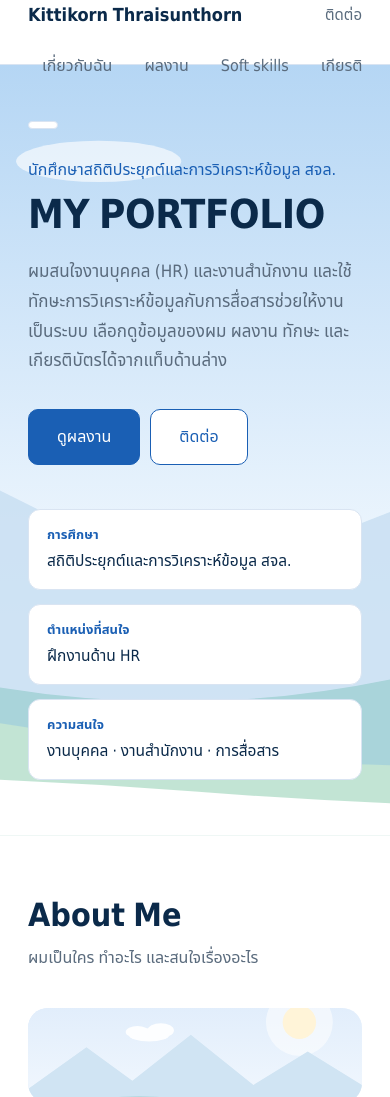
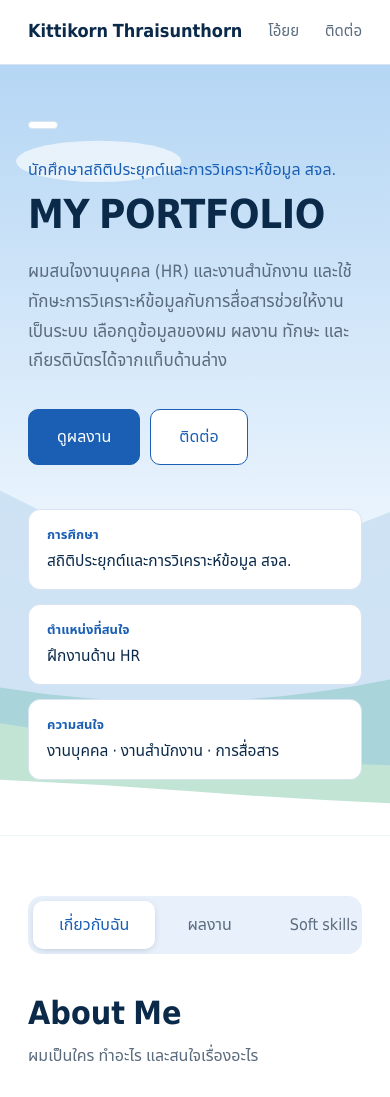
Before and after one commit to KittikornThraisunthorn/Portfolio, a plain HTML site: page index.html in a window 390 px wide. Shown: the top 1097 px of the page. Drawn offline with Linux system fonts and the light colour scheme; a web font is replaced by a local one.

Commit message:
Restore previous portfolio version

```diff
--- a/index.html
+++ b/index.html
@@ -7,28 +7,10 @@
 <link rel="preconnect" href="https://fonts.googleapis.com">
 <link href="https://fonts.googleapis.com/css2?family=IBM+Plex+Sans+Thai:wght@300;400;500;600;700&display=swap" rel="stylesheet">
 <link rel="stylesheet" href="style.css">
-<style>
-header .wrap{display:flex;align-items:center;gap:12px}
-header .logo{margin-right:auto}
-header .tabs{display:flex;gap:4px;margin:0;padding:0;border:0;background:none;width:auto}
-header .tab{padding:8px 14px;white-space:nowrap}
-header nav{display:flex;gap:12px}
-#portfolio{scroll-margin-top:72px}
-@media (max-width:720px){
-  header .wrap{flex-wrap:wrap}
-  header .tabs{order:3;width:100%;overflow-x:auto;-webkit-overflow-scrolling:touch}
-}
-</style>
 </head>
 <body>
 <header><div class="wrap"><a class="logo" href="#top">Kittikorn Thraisunthorn</a>
-  <div class="tabs" role="tablist" aria-label="หมวดหมู่">
-  <button class="tab" role="tab" id="tab-about" ...>เกี่ยวกับฉัน</button>
-  <button class="tab" role="tab" id="tab-works" ...>ผลงาน</button>
-  <button class="tab" role="tab" id="tab-soft" ...>Soft skills</button>
-  <button class="tab" role="tab" id="tab-certs" ...>เกียรติบัตร</button>
-</div>
-<nav><a href="#contact">ติดต่อ</a></nav></div></header>
+<nav><a href="#portfolio">โอ้ยย</a><a href="#contact">ติดต่อ</a></nav></div></header>
 <main id="top">
 <div class="hero"><svg class="hbg" viewBox="0 0 1440 560" preserveAspectRatio="xMidYMax slice" aria-hidden="true">
 <defs><linearGradient id="hs" x1="0" y1="0" x2="0" y2="1"><stop offset="0" stop-color="#B5D6F4"/><stop offset=".6" stop-color="#EAF4FD"/><stop offset="1" stop-color="#fff"/></linearGradient></defs>
@@ -56,6 +38,12 @@ header nav{display:flex;gap:12px}
 </div></div>
 
 <section id="portfolio"><div class="wrap">
+<div class="tabs" role="tablist" aria-label="หมวดหมู่">
+<button class="tab" role="tab" id="tab-about" aria-controls="p-about" aria-selected="true">เกี่ยวกับฉัน</button>
+<button class="tab" role="tab" id="tab-works" aria-controls="p-works" aria-selected="false" tabindex="-1">ผลงาน</button>
+<button class="tab" role="tab" id="tab-soft" aria-controls="p-soft" aria-selected="false" tabindex="-1">Soft skills</button>
+<button class="tab" role="tab" id="tab-certs" aria-controls="p-certs" aria-selected="false" tabindex="-1">เกียรติบัตร</button>
+</div>
 
 <div class="panel" role="tabpanel" id="p-about" aria-labelledby="tab-about">
 <div class="head"><h2>About Me</h2><p class="sub">ผมเป็นใคร ทำอะไร และสนใจเรื่องอะไร</p></div>
@@ -107,13 +95,5 @@ header nav{display:flex;gap:12px}
 <!-- ข้อมูลผลงาน/รูป อยู่ใน data.js | ตัวสร้างหน้าเว็บอยู่ใน script.js -->
 <script src="data.js"></script>
 <script src="script.js"></script>
-<script>
-document.querySelectorAll('header .tab').forEach(function(b){
-  b.addEventListener('click',function(){
-    var reduce=window.matchMedia('(prefers-reduced-motion: reduce)').matches;
-    document.getElementById('portfolio').scrollIntoView({behavior:reduce?'auto':'smooth'});
-  });
-});
-</script>
 </body>
 </html>
```
